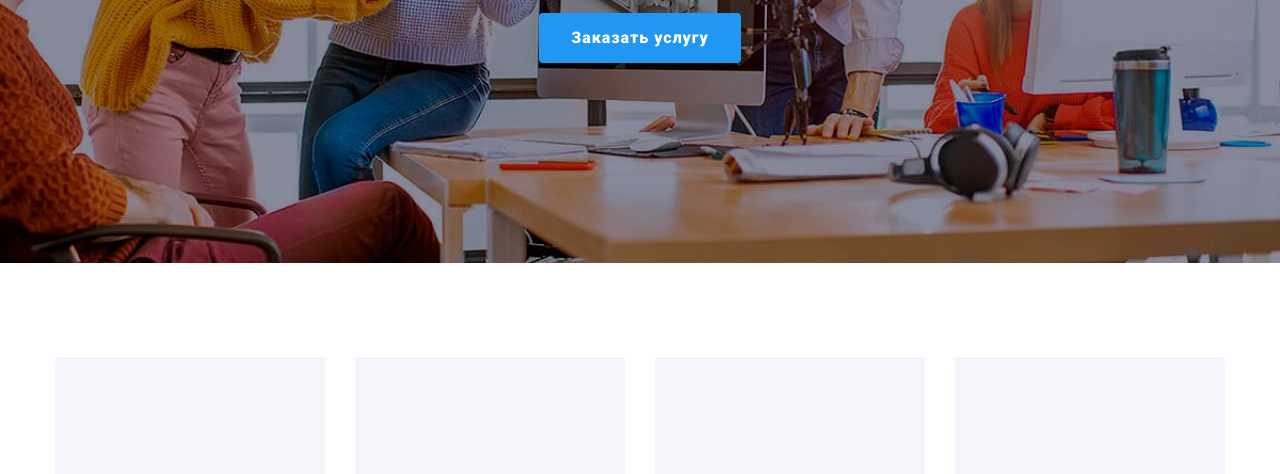
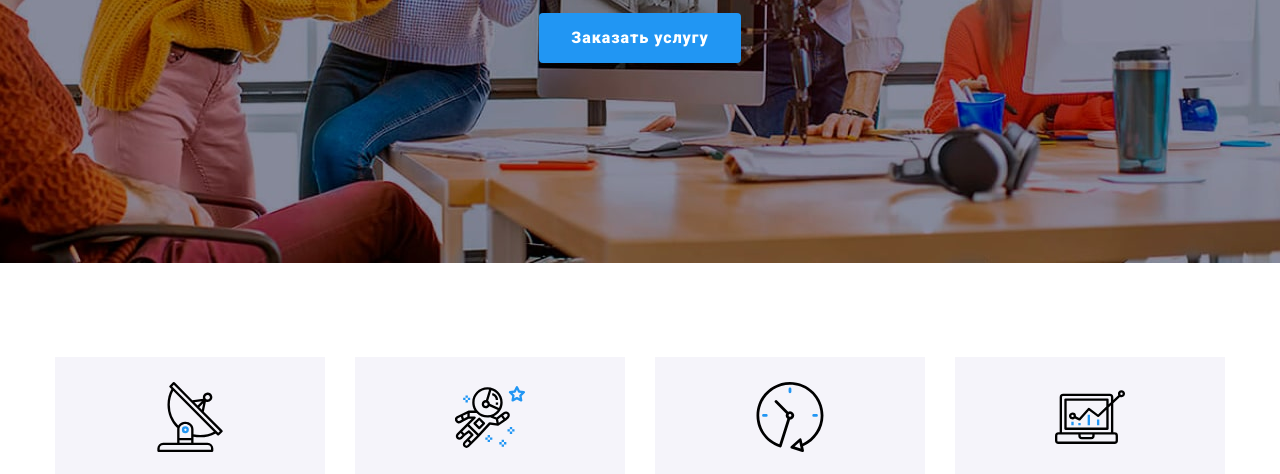
Before and after one commit to Serhii-Sunko/goit-markup-hw-04, a plain HTML site: page index.html in a window 1280 px wide. Shown: the part 418-892 px from the top of the page. Drawn offline with nearby package versions, Linux system fonts and the light colour scheme.

Commit message:
finish our-features-section

```diff
--- a/css/styles.css
+++ b/css/styles.css
@@ -233,18 +233,7 @@ body {
 .our-features-list:last-child {
   margin-right: 0;
 }
-.our-features-list::before {
-  display: flex;
-  justify-content: center;
-  content: '';
-  height: 120px;
-  padding: 25px 100px;
-  background-color: var(--bgc-section-color);
-  background-position: center;
-}
-.our-features-list::before .features-icon {
-  background-position: center;
-}
+
 .our-features-heading {
   margin-bottom: 10px;
 
@@ -259,7 +248,16 @@ body {
   letter-spacing: 0.03em;
   color: var(--primery-text-color);
 }
+.features-container {
+  display: flex;
+  justify-content: center;
+  align-items: center;
+  width: 270px;
+  height: 120px;
+  background-color: var(--bgc-section-color);
 
+  margin-bottom: 30px;
+}
 /* About section */
 .about-section {
   padding-bottom: 94px;
--- a/index.html
+++ b/index.html
@@ -54,30 +54,30 @@
 
             <ul class="items">
                 <li class="our-features-list">
-                    <svg width="70" height="70" class="features-icon">
+                    <div class="features-container"><svg width="70" height="70" class="features-icon">
                         <use href="./images/symbolSprite.svg#icon-antenna1"></use>
-                    </svg>
+                    </svg></div>
                     <h3 class="our-features-heading">Внимание к деталям</h3>
                     <p class="our-features-paragraph">Идейные соображения, а также начало повседневной работы по формированию позиции.</p>
                 </li>
                 <li class="our-features-list">
-                    <svg width="70" height="70" class="features-icon">
+                    <div class="features-container"><svg width="70" height="70" class="features-icon">
                         <use href="./images/symbolSprite.svg#icon-astronaut1"></use>
-                    </svg>
+                    </svg></div>
                     <h3 class="our-features-heading">Пунктуальность</h3>
                     <p class="our-features-paragraph">Задача организации, в особенности же рамки и место обучения кадров влечет за собой.</p>
                 </li>
                 <li class="our-features-list">
-                    <svg width="70" height="70" class="features-icon">
+                    <div class="features-container"><svg width="70" height="70" class="features-icon">
                         <use href="./images/symbolSprite.svg#icon-clock1"></use>
-                    </svg>
+                    </svg></div>
                     <h3 class="our-features-heading">Планирование</h3>
                     <p class="our-features-paragraph">Равным образом консультация с широким активом в значительной степени обуславливает.</p>
                 </li>
                 <li class="our-features-list">
-                    <svg width="70" height="70" class="features-icon">
+                    <div class="features-container"><svg width="70" height="70" class="features-icon">
                         <use href="./images/symbolSprite.svg#icon-diagram1"></use>
-                    </svg>
+                    </svg></div>
                     <h3 class="our-features-heading">Современные технологии</h3>
                     <p class="our-features-paragraph">Значимость этих проблем настолько очевидна, что реализация плановых заданий.</p>
                 </li>
```
